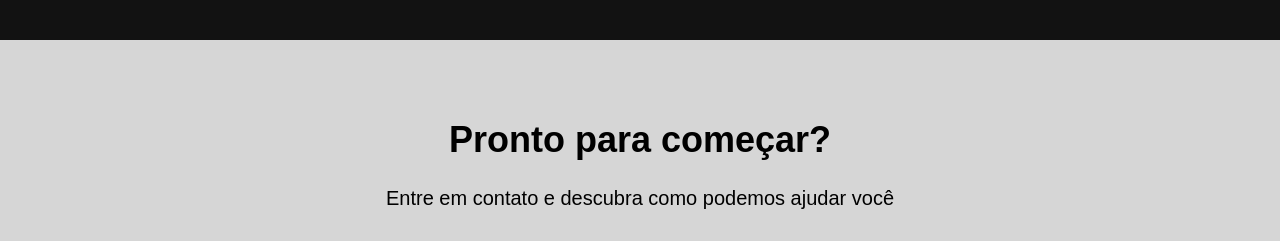
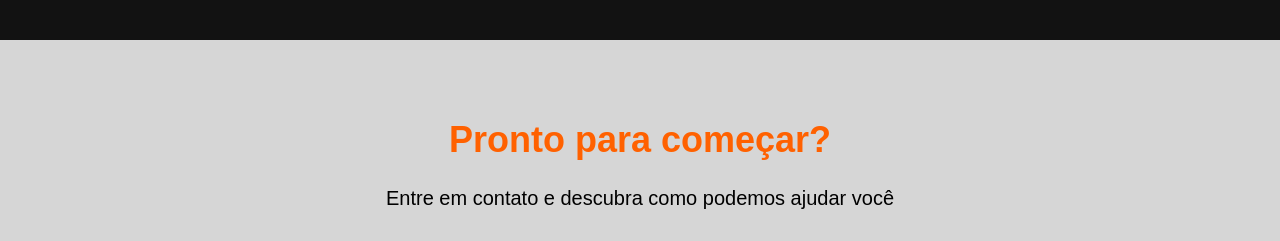
Before and after one commit to Bryan-M-Almeida/landing-garcia-solucoes, a plain HTML site: page index.html in a window 1280 px wide. Shown: the part 3320-3561 px from the top of the page. Drawn offline with nearby package versions, Linux system fonts and the light colour scheme; a web font is replaced by a local one.

Commit message:
corrige: Falha em padrão da paleta de cor

```diff
--- a/index.html
+++ b/index.html
@@ -382,7 +382,7 @@
     <!-- Contato CTA -->
     <section class="py-20 bg-[#d6d6d6]" id="contato">
         <div class="max-w-7xl mx-auto px-4 sm:px-6 lg:px-8 text-center">
-            <h2 class="text-4xl font-bold mb-6">Pronto para começar?</h2>
+            <h2 class="text-4xl font-bold mb-6 text-[#ff6100]">Pronto para começar?</h2>
             <p class="text-xl mb-8">Entre em contato e descubra como podemos ajudar você</p>
             <div class="flex flex-col sm:flex-row gap-4 justify-center">
                 <a href="https://wa.me/5522992435074" target="_blank"
```
